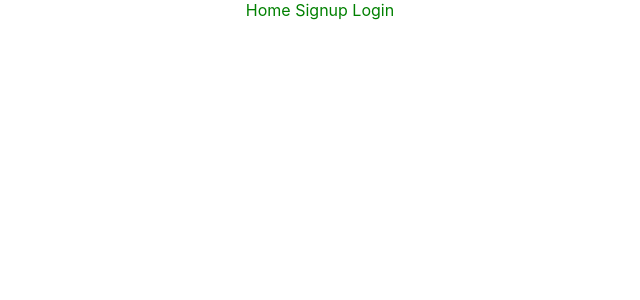
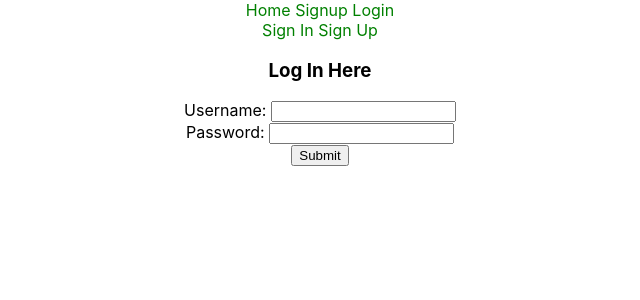
Before and after one commit to how-to-life-hacker/frontend, a React (Create React App) app: page /signin in a window 1280 px wide. Shown: the top 300 px of the page, without its empty margins (320-960 px from the left). Built offline with nearby package versions, Linux system fonts and the light colour scheme.

Commit message:
Added form functionality

```diff
--- a/package.json
+++ b/package.json
@@ -9,7 +9,8 @@
     "react": "^16.13.1",
     "react-dom": "^16.13.1",
     "react-router-dom": "^5.2.0",
-    "react-scripts": "3.4.3"
+    "react-scripts": "3.4.3",
+    "yup": "^0.29.3"
   },
   "scripts": {
     "start": "react-scripts start",
--- a/src/Forms.js
+++ b/src/Forms.js
@@ -1,11 +1,41 @@
-import React from "react";
+import React, { useState } from "react";
 import "./Forms.css";
 import { BrowserRouter as Router, Switch, Route, Link } from "react-router-dom";
 
-import Login from "./Login";
+import Signin from "./Signin";
 import Signup from "./Signup";
 
+import schema from './formSchema'
+
+const initialFormValues = {
+    email: "",
+    username: "",
+    password: "",
+}
+
+const initialFormErrors = {
+    email: "",
+    username: "",
+    password: "",
+}
 export default function Forms() {
+
+    const [ formValues, setFormValues ] = useState(initialFormValues)
+    const [ formErrors, setFormErrors ] = useState(initialFormErrors)
+
+
+    function onSubmit(event) {
+      event.preventDefault()
+      // Axios.post here
+    }
+
+
+    function updateForm(inputName, inputValue) {
+        setFormValues({...formValues, [inputName]: inputValue})
+    }
+
+
+
   return (
     <div>
       <Router>
@@ -13,10 +43,10 @@ export default function Forms() {
         <span> </span>
         <Link to="/signup">Signup</Link>
         <span> </span>
-        <Link to="/login">Login</Link>
+        <Link to="/signin">Login</Link>
         <Switch>
-          <Route path="/login">
-            <Login />
+          <Route path="/signin">
+            <Signin formValues={formValues} updateForm={updateForm} onSubmit={onSubmit} />
           </Route>
           <Route path="/signup">
             <Signup />
--- a/src/Login.js
+++ /dev/null
@@ -1,18 +0,0 @@
-import React from "react";
-import "./Forms.css";
-import { BrowserRouter as Route, Link } from "react-router-dom";
-console.log(Route)
-
-export default function Login() {
-  return (
-    <div className="login">
-      <div className="form-links">
-        <Link to="/login">Login </Link>
-        <Link to="/signup">Signup</Link>
-      </div>
-      <h3>Log In Here</h3>
-      <p>Username/Email</p>
-      <p>Password</p>
-    </div>
-  );
-}
--- /dev/null
+++ b/src/Signin.js
@@ -0,0 +1,50 @@
+import React from "react";
+import "./Forms.css";
+import { BrowserRouter as Route, Link } from "react-router-dom";
+console.log(Route);
+
+export default function Signin(props) {
+  const { formValues, updateForm, onSubmit } = props;
+
+  function onChange(evt) {
+    const { name, value } = evt.target;
+    updateForm(name, value);
+  }
+
+  return (
+    <div className="signin">
+      <div className="form-links">
+        <Link to="/signin">Sign In </Link>
+        <Link to="/signup">Sign Up</Link>
+      </div>
+      <h3>Log In Here</h3>
+      <form onSubmit={onSubmit}>
+        <label>
+          Username:
+          <span> </span>
+          <input
+            type="text"
+            name="username"
+            value={formValues.username}
+            onChange={onChange}
+          />
+          <br />
+        </label>
+
+        <label>
+          Password:
+          <span> </span>
+          <input
+            type="password"
+            name="password"
+            value={formValues.password}
+            onChange={onChange}
+          />
+          <br />
+        </label>
+
+        <button type="submit" className="submitButton">Submit</button>
+      </form>
+    </div>
+  );
+}
--- a/src/Signup.js
+++ b/src/Signup.js
@@ -7,7 +7,7 @@ export default function Forms() {
   return (
     <div className="signup">
       <div className="form-links">
-        <Link to="/login">Login </Link>
+        <Link to="/signin">Sign In </Link>
         <Link to="/signup">Sign Up</Link>
       </div>
       <h3>Sign Up Here</h3>
--- /dev/null
+++ b/src/formSchema.js
@@ -0,0 +1,12 @@
+import * as yup from 'yup'
+
+export default yup.object().shape({
+    name: yup.string()
+        .required('Name is required').min(3, "Name must be at least 2 characters"),
+    size: yup.string().oneOf(['8', '12', '14'], "Must choose a pizza size"),
+    instructions: yup.string(),
+    pepperoni: yup.string(),
+    pineapple: yup.string(),
+    olives: yup.string(),
+    bacon: yup.string(),
+})
```
Also changed, not shown: 1 other file (tests, documents, lock files or other folders).
